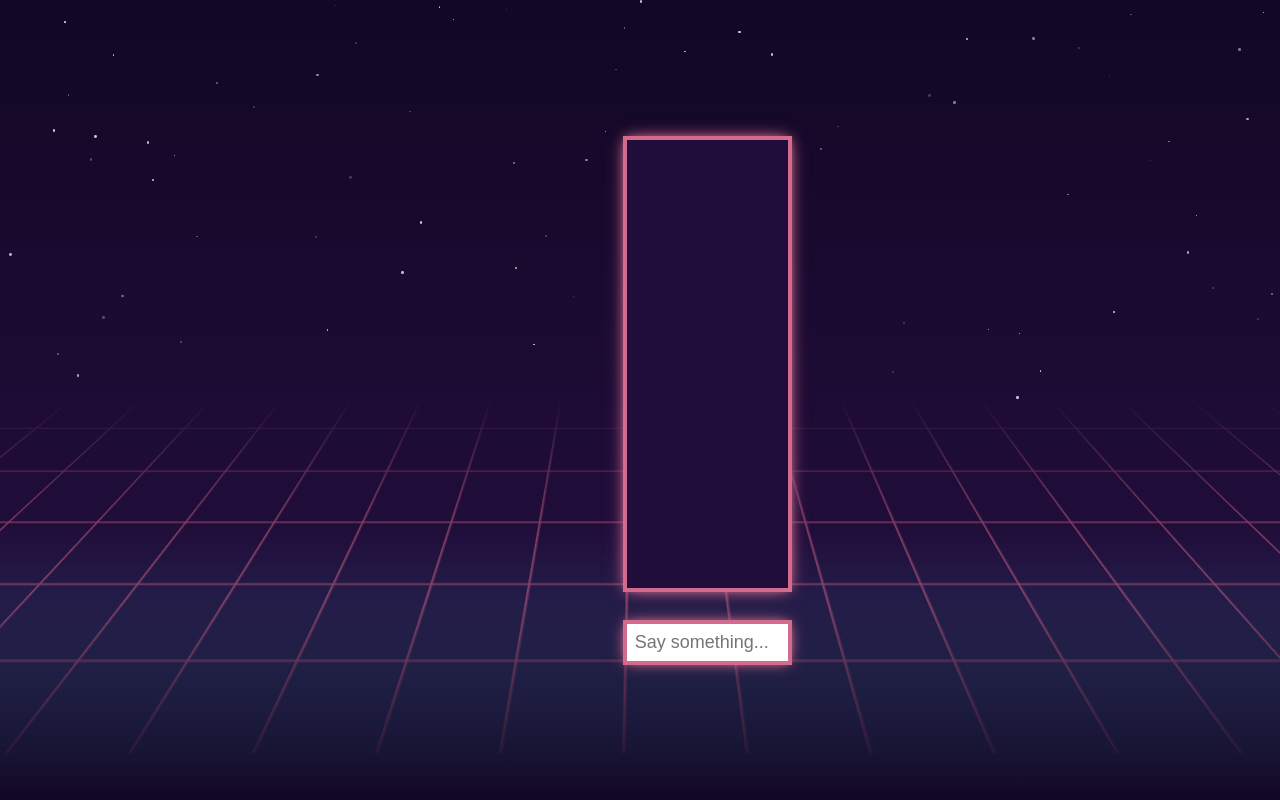
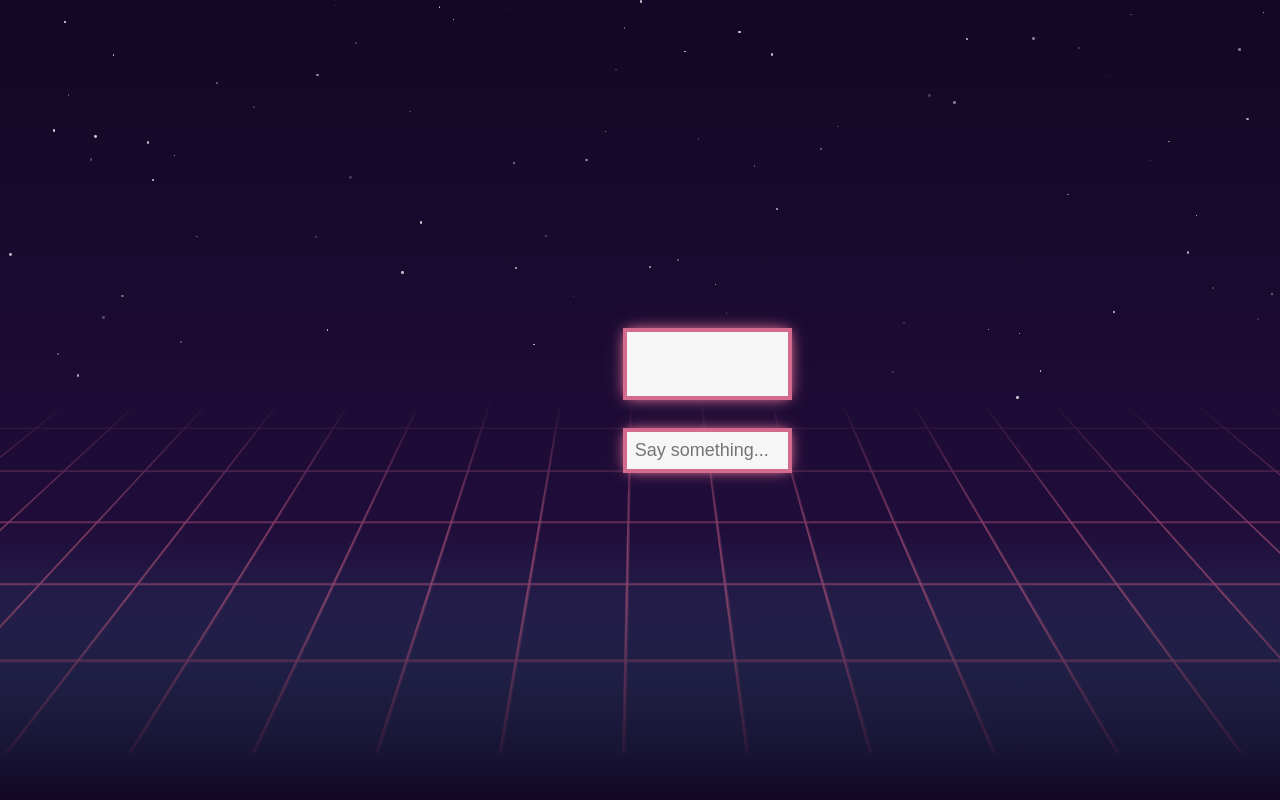
Before and after one commit to alvaroglvn/astroulette, a SvelteKit app in the folder frontend-svltkit/: page /chat in a window 1280 px wide. Shown: the top 800 px of the page. Built offline with nearby package versions, Linux system fonts and the light colour scheme.

Commit message:
frontend - finished login screen

```diff
--- a/frontend-svltkit/src/lib/components/ChatBox.svelte
+++ b/frontend-svltkit/src/lib/components/ChatBox.svelte
@@ -138,11 +138,13 @@
 
 <style>
 	.chat-window {
-		height: 30vw;
+		max-height: 400px;
 		overflow-y: auto; /* IMPORTANT for scrolling */
 		padding: 2rem;
-		font-size: clamp(12px, 3vw, 18px);
-		background-color: #200d3a;
+		font-family: Arial, Helvetica, sans-serif;
+
+		font-size: clamp(14px, 2vw, 18px);
+		background-color: #f6f6f6;
 		box-shadow:
 			0 0 0 4px #d36b8f,
 			0 0 6px #d36b8f,
@@ -151,11 +153,11 @@
 	}
 	.msg-me {
 		text-align: right;
-		color: #eca089;
+		color: #292651;
 	}
 	.msg-ai {
 		text-align: left;
-		color: #ecc6a2;
+		color: #ce5e82;
 	}
 	/* .input-area {
 		margin-top: 0;
@@ -164,10 +166,12 @@
 	} */
 	input {
 		box-sizing: border-box;
+		background-color: #f6f6f6;
 		width: 100%;
 		margin-top: 2em;
 		padding: 0.5rem;
-		font-size: 18px;
+		font-size: clamp(14px, 2vw, 18px);
+		font-family: 'Kelly Slab', sans-serif;
 		border: 0;
 
 		box-shadow:
--- a/frontend-svltkit/src/lib/components/LoginForm.svelte
+++ b/frontend-svltkit/src/lib/components/LoginForm.svelte
@@ -64,23 +64,21 @@
 
 	form input {
 		font-size: 16px;
-		font-family: 'Poppins', sans-serif;
 		padding: 0.5em;
 	}
 
 	form button {
 		padding: 0.25em;
-		background-color: #eca089;
+		background-color: #ecc6a2;
 		font-family: 'Space Grotesk', sans-serif;
 		font-size: x-large;
 		font-weight: bold;
-		font-variant-caps: all-petite-caps;
 		cursor: pointer;
 		border: none;
 	}
 
 	form button:hover {
-		background-color: #ecc6a2;
+		background-color: #eca089;
 	}
 
 	.error-msg {
--- a/frontend-svltkit/src/routes/chat/+page.svelte
+++ b/frontend-svltkit/src/routes/chat/+page.svelte
@@ -35,6 +35,10 @@
 		align-items: center;
 	}
 
+	:global(*) {
+		box-sizing: border-box;
+	}
+
 	.character-card {
 		width: 35%;
 	}
@@ -47,6 +51,7 @@
 		display: flex;
 		flex-direction: row;
 		align-items: flex-start;
+		max-width: 1200px;
 		margin: 5em;
 		gap: 3em;
 		color: #ce5e82;
--- a/frontend-svltkit/src/routes/login/+page.svelte
+++ b/frontend-svltkit/src/routes/login/+page.svelte
@@ -7,6 +7,8 @@
 
 <main>
 	<Background />
+	<h1>Astroulette</h1>
+	<h2>Random connections across the cosmos</h2>
 	<LoginForm {data} {form} />
 </main>
 
@@ -18,17 +20,38 @@
 		padding: 0;
 		overflow: hidden;
 		font-family: 'Space Grotesk', sans-serif;
+		color: #ce5e82;
 	}
 
 	:global(*) {
 		box-sizing: border-box;
 	}
 
+	h1 {
+		font-style: italic;
+
+		text-transform: uppercase;
+		font-size: clamp(42px, 8vw, 90px);
+		text-shadow:
+			0 0 2px #ce5e82,
+			0 0 10px #ce5e82;
+		margin: 0px;
+		padding: 0px;
+		line-height: 0px;
+	}
+
+	h2 {
+		margin-top: 2em;
+		margin-bottom: 5em;
+		color: #ecc6a2;
+		font-size: clamp(14px, 2vw, 26px);
+	}
+
 	main {
-		position: relative;
 		width: 100vw;
 		height: 100vh;
 		display: flex;
+		flex-direction: column;
 		align-items: center;
 		justify-content: center;
 	}
```
